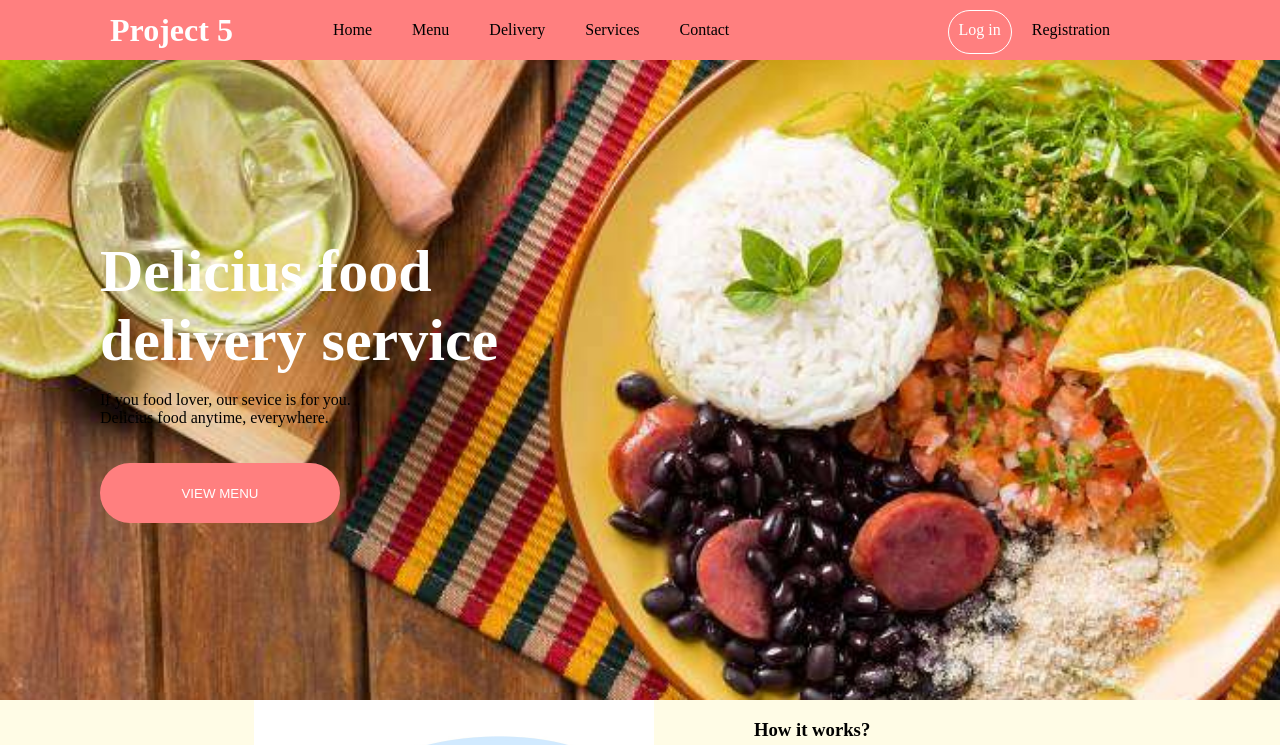
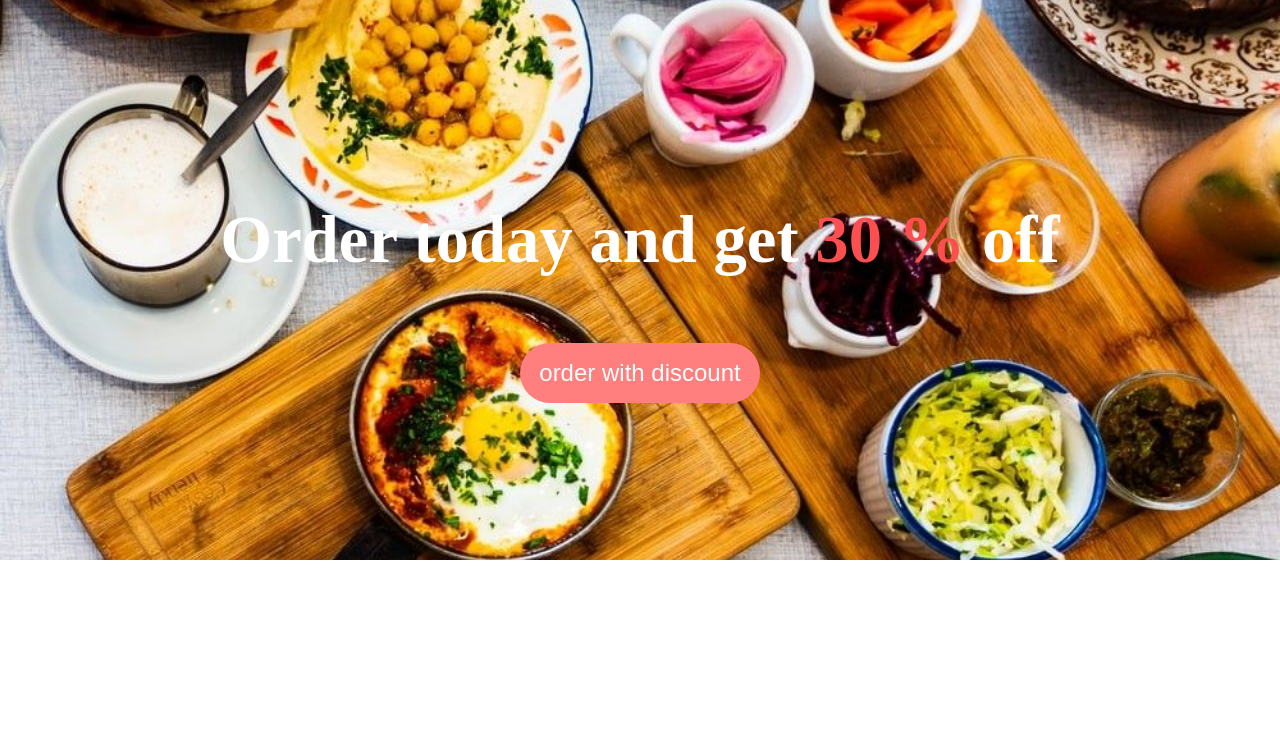
Before and after one commit to progDebug/ecommerce, a React (Create React App) app: page / in a window 1280 px wide. Shown: the top 745 px of the page. Built offline with nearby package versions, Linux system fonts and the light colour scheme.

Commit message:
added outdoor

```diff
--- a/src/components/button/index.css
+++ b/src/components/button/index.css
@@ -1,4 +1,4 @@
-.container-jumbotron .paragraph .view-menu{
+.view-menu{
     background-color: #FF7F7F;
     border: 0;
     border-radius:70px;
@@ -6,4 +6,5 @@
     height: 60px;
     color: white;
     margin-top: 20px;
+    padding: 10px 0 10px 0;
 }
--- a/src/components/button/index.js
+++ b/src/components/button/index.js
@@ -1,7 +1,8 @@
 import React from "react";
+import "./index.css";
 
-export default function Button() {
+export default function Button(props) {
     return(
-        <button className="view-menu">VIEW MENU</button>
+        <button className="view-menu" style={{fontSize:props.fontSize}}>{props.title}</button>
     );
 };
--- a/src/components/delivery/index.js
+++ b/src/components/delivery/index.js
@@ -1,6 +1,5 @@
 import React from "react";
 import Deliverymen from "../../assets/images/deliveryman.jpg";
-import Cart from "../../assets/images/shopping-cart.jpg";
 import "./index.css";
 
 export default function Delivery() {
--- /dev/null
+++ b/src/components/outdoor/index.css
@@ -0,0 +1,20 @@
+.container-outdoor{
+    width: 100%;
+    height: 70vh;
+    display: flex;
+    align-items: center;
+    flex-direction: column;
+    justify-content: center;
+    background-image: url('../../assets/images/outdoor.jpg');
+    background-repeat: no-repeat;
+    background-size: cover;
+    background-position: center center;
+}
+.container-outdoor .title{
+    margin: none;
+    color: white;
+    font-size:50pt;
+}
+.container-outdoor span{
+    color: #FD4F4F;
+}
--- /dev/null
+++ b/src/components/outdoor/index.js
@@ -0,0 +1,14 @@
+import React from "react";
+import Button from "../button/index.js";
+import "./index.css";
+
+export default function Outdoor() {
+    return(
+        <>
+            <div className="container-outdoor">
+                <h1 className="title">Order today and get <span>30 %</span> off</h1>
+                <Button title="order with discount" fontSize="18pt"/>
+            </div>
+        </>
+    );
+};
--- a/src/pages/home/index.js
+++ b/src/pages/home/index.js
@@ -1,14 +1,13 @@
 import React from "react";
-import Delivery from "../../components/delivery/index.js";
+import Outdoor from "../../components/outdoor";
+/* import Delivery from "../../components/delivery/index.js";
 import Header from "../../components/header/index.js";
-import Jumbotron from "../../components/jumbotron/index.js";
+import Jumbotron from "../../components/jumbotron/index.js"; */
 
 export default function Home() {
     return(
         <>
-            <Header />
-            <Jumbotron />
-            <Delivery />
+            <Outdoor />
         </>
     );
 };
```
Also changed, not shown: src/assets/images/outdoor.jpg (added).
